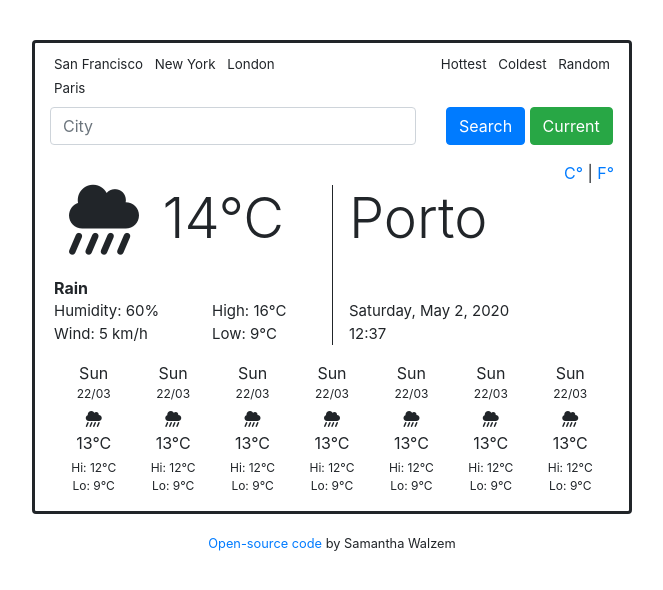
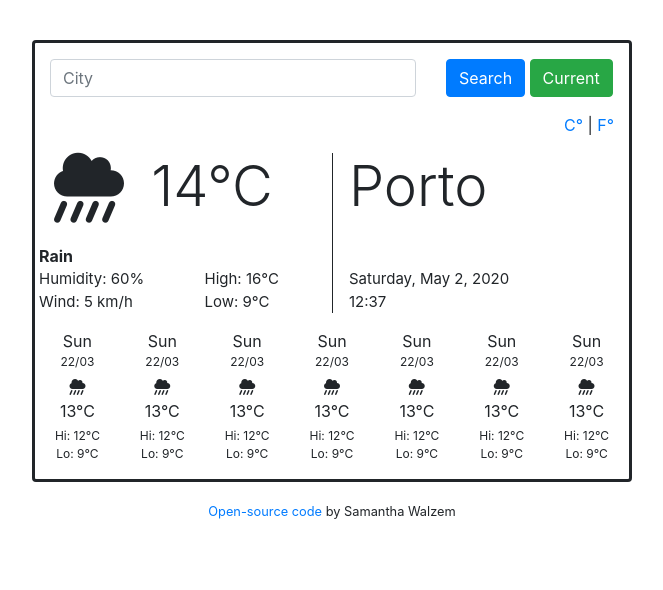
Before and after one commit to swalzem/sams-awesome-weather-app, a plain HTML site: page index.html in a window 1280 px wide. Shown: the whole page, without its empty margins (308-971 px from the left). Drawn offline with nearby package versions, Linux system fonts and the light colour scheme.

Commit message:
Eliminated quick cities and adjusted spacing

```diff
--- a/index.html
+++ b/index.html
@@ -14,35 +14,20 @@
     <link rel="icon" href="favicon.ico" type="image/x-icon" />
     <script src="https://unpkg.com/axios/dist/axios.min.js"></script>
   </head>
+  <!-- NOTES:
+    -Change rows into ul/li where possible
+    -Same with top row -- possible to eliminate spans and use horizontal UL?
+    -Use "wrapper" to include elements that I don't want to include in container, like credits
+    -Look up "clearfix" to align elements
+    -Check line heights
+    -CSS text transform capitalize
+    -make one function to display temperature info
+    -create new function (function formatDate(timestamp) -- see lesson 4 16:40) current date/time in search location, using new Date(xxxxxx *1000) for response.data.dt
+    -add 0s to hours and minutes if <10
+    -remove console logs
+  -->
   <body>
     <div class="container">
-      <div class="row mt-2 mb-2 quick-cities">
-        <div class="col text-left quick-cities-cities">
-          <span>
-            San Francisco
-          </span>
-          <span>
-            New York
-          </span>
-          <span>
-            London
-          </span>
-          <span>
-            Paris
-          </span>
-        </div>
-        <div class="col text-right quick-cities-extra">
-          <span>
-            Hottest
-          </span>
-          <span>
-            Coldest
-          </span>
-          <span>
-            Random
-          </span>
-        </div>
-      </div>
       <div class="form-group row" id="city-search-input">
         <div class="col-8">
           <input
@@ -52,7 +37,7 @@
             placeholder="City"
           />
         </div>
-        <div class="col">
+        <div class="col-4">
           <button type="button" class="btn btn-primary" id="btn-search">
             Search
           </button>
@@ -67,8 +52,8 @@
           <a href="#" id="fahrenheit"> F°</a>
         </div>
       </div>
-      <div class="row mb-3">
-        <div class="col-6 main-weather-display">
+      <div class="row main-weather-display">
+        <div class="col-6">
           <div class="row ml-1">
             <div class="col-3 justify-content-center main-weather-icon">
               <i class="fas fa-cloud-showers-heavy fa-4x"></i>
@@ -122,7 +107,7 @@
           </div>
         </div>
       </div>
-      <div class="row mb-3 mx-1 forecast">
+      <div class="row forecast">
         <div class="col day-1">
           <div class="row justify-content-center forecast-day-of-the-week">
             Sun
@@ -265,16 +250,13 @@
         </div>
       </div>
     </div>
-    <!-- <div class="row github-link">
-      <p> -->
+
     <small>
       <a href="https://github.com/swalzem?tab=repositories" target="_blank"
         >Open-source code</a
       >
       by Samantha Walzem
     </small>
-    <!-- </p>
-    </div> -->
   </body>
   <script
     src="https://kit.fontawesome.com/dff0ac1e2b.js"
--- a/src/style.css
+++ b/src/style.css
@@ -8,14 +8,18 @@ small {
   border: medium solid;
   width: 600px;
   margin: 40px auto 20px;
+  padding: 0;
   border-radius: 4px;
 }
 .quick-cities span {
   padding: 4px;
   font-size: smaller;
 }
-.city-search-bar {
-  margin-top: 15px;
+
+.celsius-fahrenheit,
+.forecast,
+#city-search-input {
+  margin: 1rem 0;
 }
 #city {
   border-left: thin solid;
@@ -33,8 +37,3 @@ small {
 .main-weather-display i {
   font-size: 70px;
 }
-.github-link {
-  display: block;
-  text-align: center;
-  font-size: 12px;
-}
```
